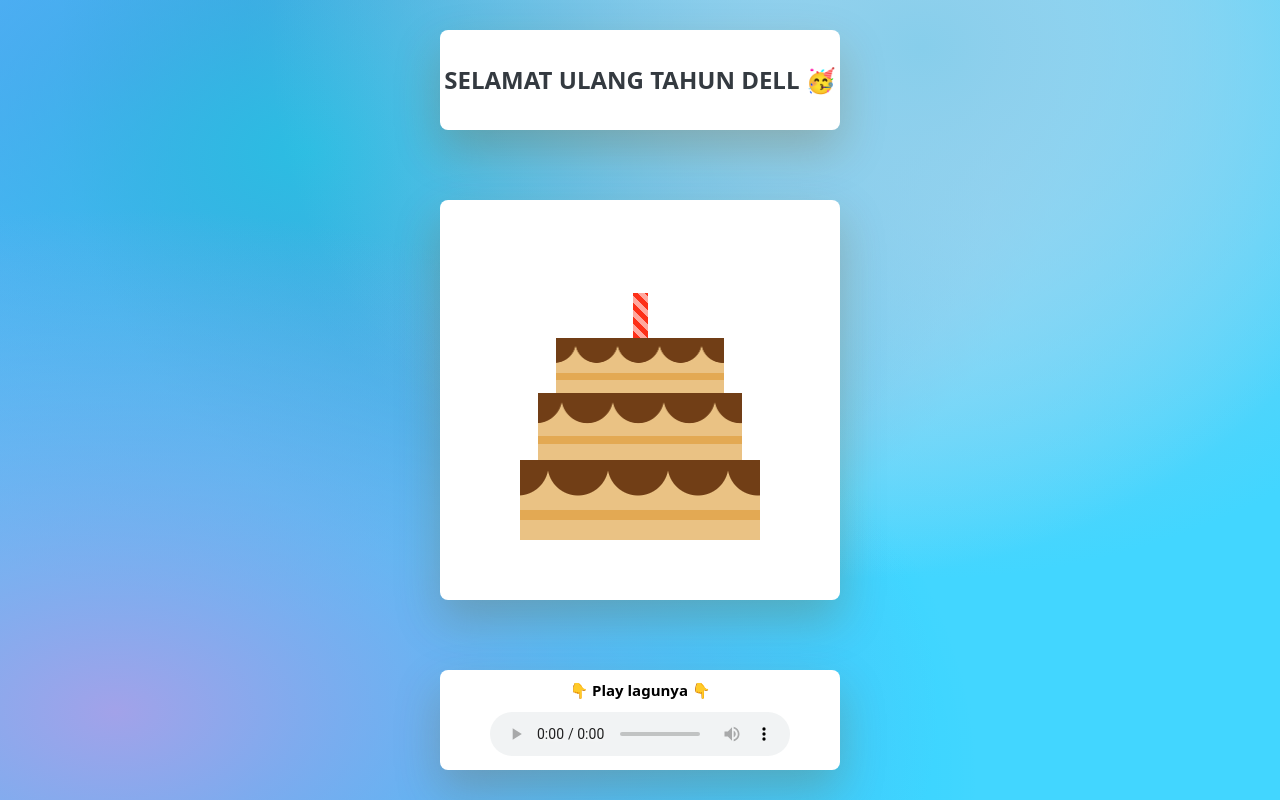
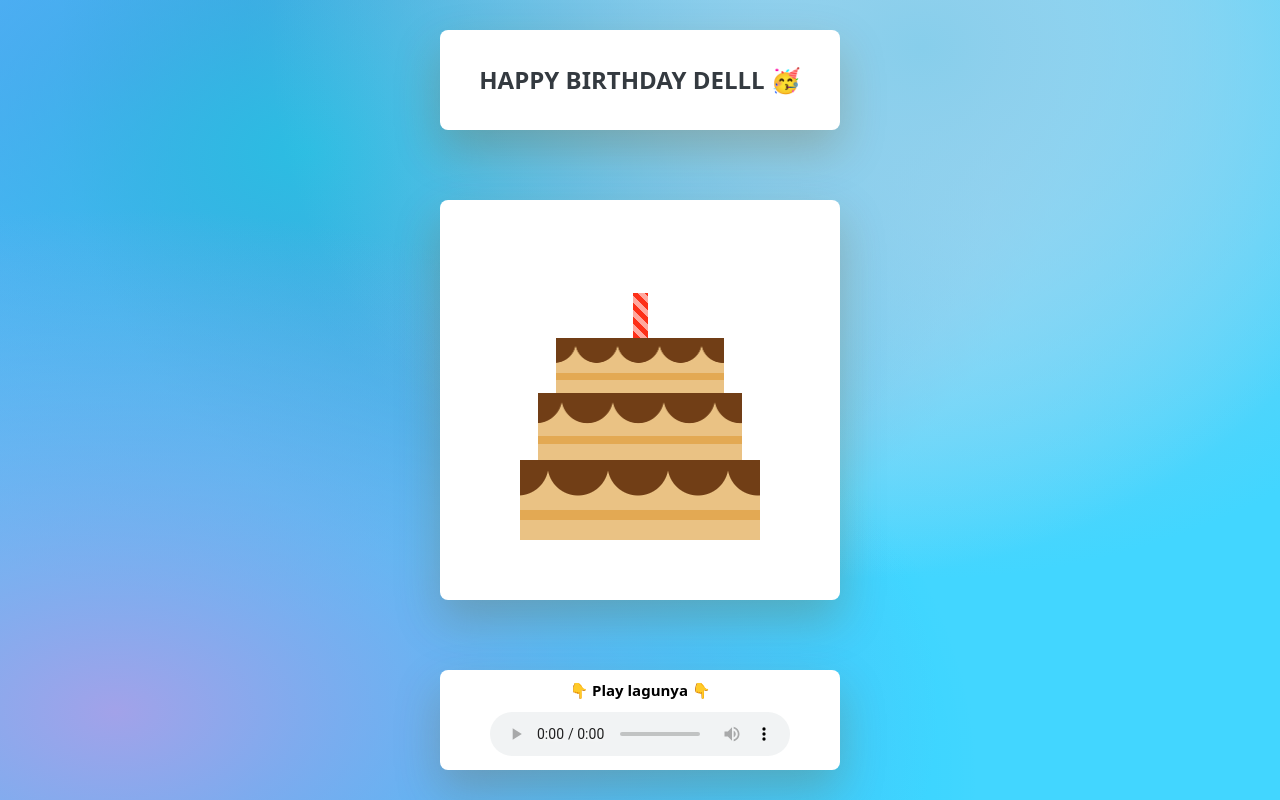
Before and after one commit to samuelhtb/HappyBirthdayy, a plain HTML site: page index.html in a window 1280 px wide. Drawn offline with nearby package versions, Linux system fonts and the light colour scheme.

Commit message:
changing words

```diff
--- a/index.html
+++ b/index.html
@@ -10,8 +10,11 @@
   </head>
   <body>
     <div>
+
       <div class="container3">
-        <div class="selamat">SELAMAT ULANG TAHUN DELL 🥳</div>
+        <div class="w3-animate-zoom">
+          <div class="selamat">HAPPY BIRTHDAY DELLL 🥳</div>
+        </div>
       </div>
     </div>
     <div class="container">
@@ -30,8 +33,6 @@
         <audio controls autoplay loop src="media/ebd453000536ff1236fd7220daffffe0_1.mp3" class="audiocons"></audio>
       </div>
 
-
-
     </div>
   </body>
 </html>
```
